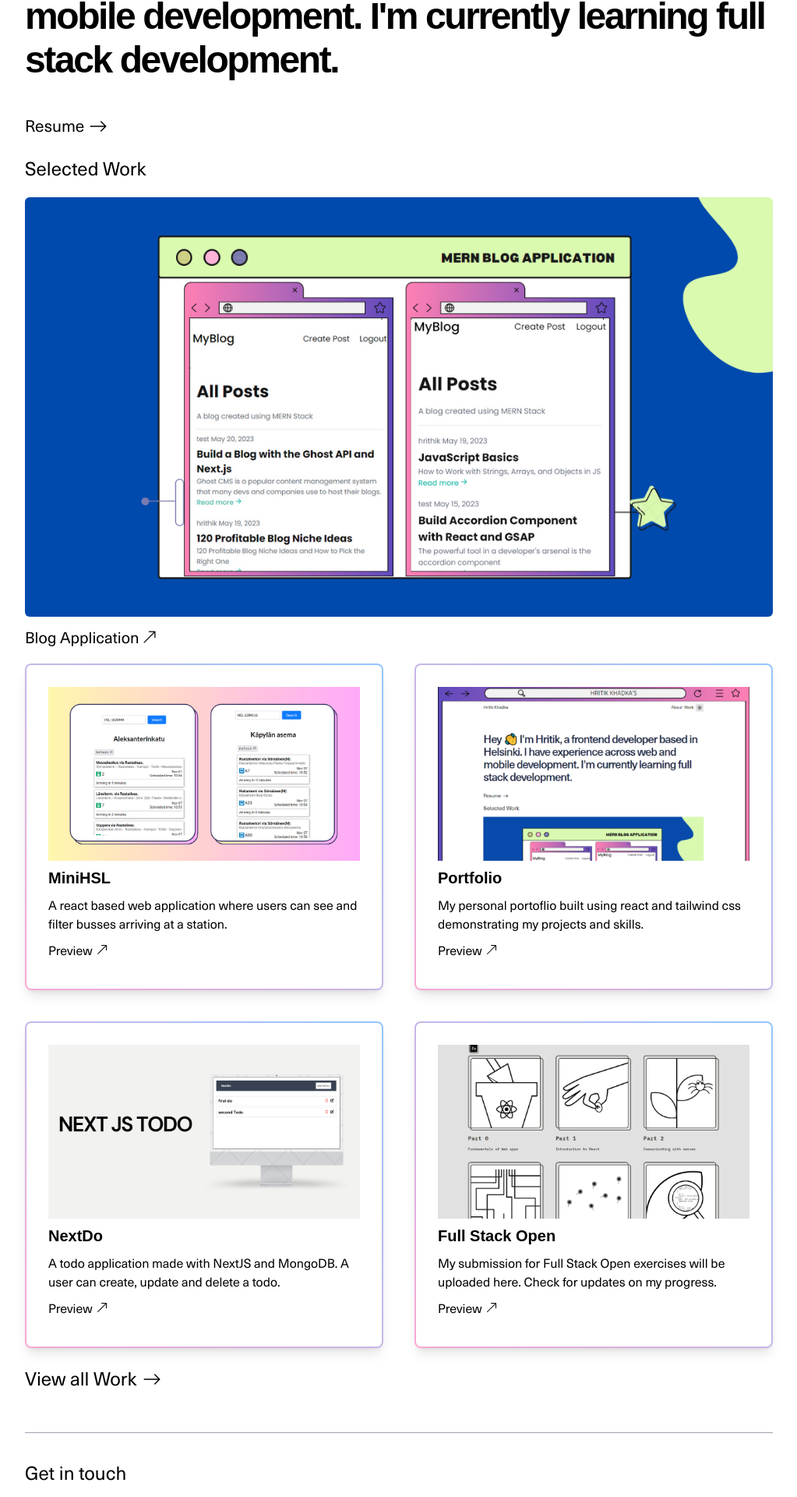
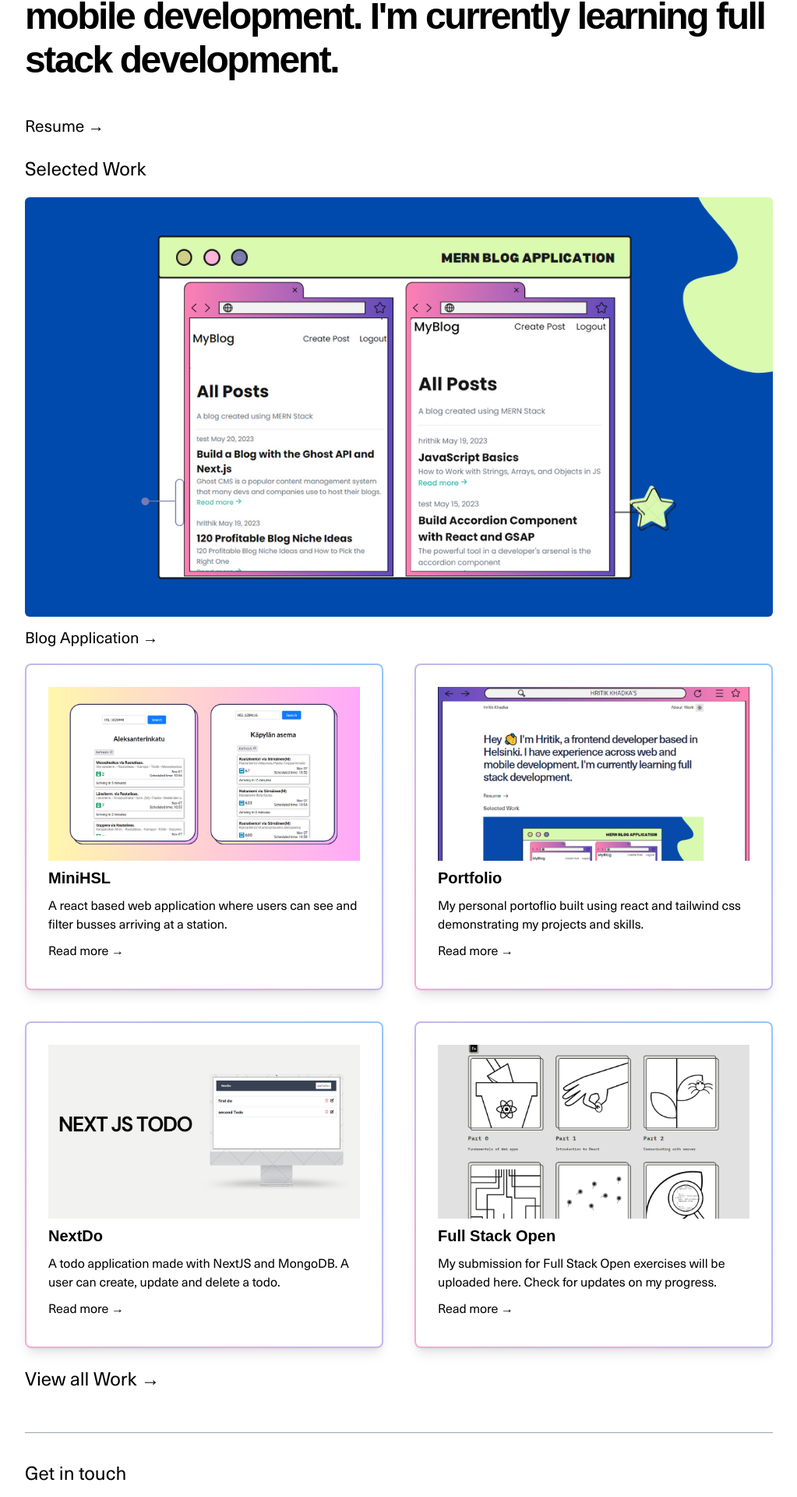
Before and after one commit to hrithikhadka/react-portfolio, a React (Vite) app: page / in a window 1280 px wide. Shown: the part 253-2173 px from the top of the page at 78% size, without its empty margins (128-1151 px from the left). Built offline with nearby package versions, Linux system fonts and the light colour scheme; a web font is replaced by a local one.

Commit message:
change arrow icon

```diff
--- a/src/components/Profile.jsx
+++ b/src/components/Profile.jsx
@@ -1,4 +1,3 @@
-import { BsArrowRight } from "react-icons/bs";
 const Profile = () => {
   return (
     <div className="flex justify-between items-center">
@@ -14,9 +13,8 @@ const Profile = () => {
             target="_blank"
             rel="noreferrer"
           >
-            Resume
+            Resume →
           </a>
-          <BsArrowRight className="sm:text-2xl mt-1 ml-1.5" />
         </p>
       </section>
     </div>
--- a/src/components/SelectedProjects.jsx
+++ b/src/components/SelectedProjects.jsx
@@ -1,5 +1,3 @@
-import { BsArrowUpRight } from "react-icons/bs";
-import { BsArrowRight } from "react-icons/bs";
 import projects from "../projectData";
 
 const Project = ({ title, description, image, link }) => {
@@ -12,8 +10,7 @@ const Project = ({ title, description, image, link }) => {
           <h1 className="font-bold md:text-xl mb-2 mt-2">{title}</h1>
           <p>{description}</p>
           <div className="flex items-center gap-1 my-2.5 cursor-pointer">
-            <p>Preview</p>
-            <BsArrowUpRight />
+            <p>Read more →</p>
           </div>
         </div>
       </div>
@@ -34,8 +31,7 @@ const SelectedProjects = () => {
           className="rounded-md"
         />
         <div className="flex items-center gap-1 mt-3">
-          <h1 className="sm:text-xl cursor-pointer">Blog Application</h1>
-          <BsArrowUpRight className="cursor-pointer text-xl" />
+          <h1 className="sm:text-xl cursor-pointer">Blog Application →</h1>
         </div>
       </figure>
 
@@ -47,9 +43,8 @@ const SelectedProjects = () => {
 
       <div className="flex items-center">
         <h2 className="sm:text-[24px] max-sm:text-[19px] my-[20px]">
-          View all Work
+          View all Work →
         </h2>
-        <BsArrowRight className="text-2xl mt-1 ml-2" />
       </div>
     </div>
   );
```
